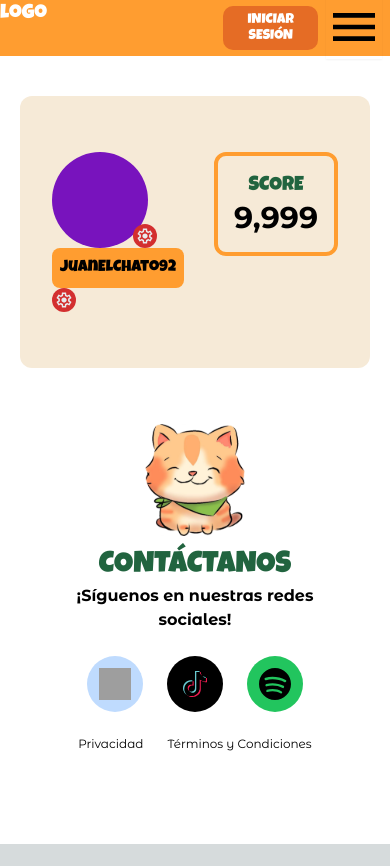
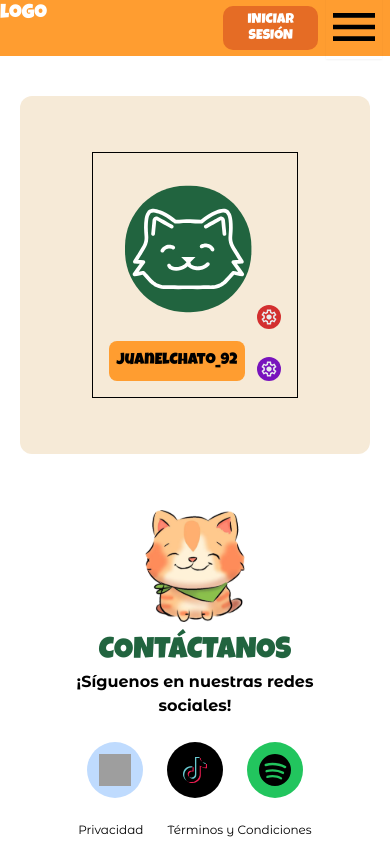
Before and after one commit to Randomlandia/frontend, a Next.js app: page /user in a window 390 px wide. Before the commit the page ends 844 px from the top, so only its background shows below. Built offline with nearby package versions, Linux system fonts and the light colour scheme; grey boxes are pictures that could not be loaded; a web font is replaced by a local one.

Commit message:
avatar component responsive fix

```diff
--- a/components/Avatar.jsx
+++ b/components/Avatar.jsx
@@ -1,21 +1,27 @@
 export default function Avatar() {
   return (
-    <div className="">
-      {/* RANDY ICON FOR USER DEFAULT ONLY + SETTING ICON */}
-      <div className="grid grid-cols-2">
-        <div className="rounded-full bg-lifeL size-24"></div>
-        <div className="content-end">
-          <img src="/icon_redsetting.svg" alt="setting" className="h-6 w-6 " />
+    <div className="border border-black p-4 flex flex-col gap-3">
+      {/* RANDY ICON FOR USER DEFAULT ONLY*/}
+      <div className="relative ">
+        <div className="p-4">
+          <img
+            src="/randy_icon.svg"
+            alt="randy default icon"
+            className="h-32 w-32"
+          />
+        </div>
+        <div className="absolute bottom-0 right-0 ">
+          <img src="/icon_redsetting.svg" alt="" className="h-6 w-6" />
         </div>
       </div>
 
-      {/* CARD USER NAME + SETTING ICON */}
-      <div className="">
-        <div className="bg-lorange rounded-lg p-2 w-fit">
-          <p className="font-lucky text-black">JuanElChato92</p>
+      {/* USER NAME +  SETTING ICON */}
+      <div className="inline-flex gap-3">
+        <div className="bg-lorange p-2 rounded-lg">
+          <p className="font-lucky text-black text-center">JuanElChato_92</p>
         </div>
         <div className="content-end">
-          <img src="/icon_redsetting.svg" alt="setting" className="h-6 w-6 " />
+          <img src="/icon_purplesetting.svg" alt="" className="h-6 w-6" />
         </div>
       </div>
     </div>
--- a/pages/user/index.jsx
+++ b/pages/user/index.jsx
@@ -15,14 +15,14 @@ export default function User() {
             <Avatar />
           </div>
 
-          {/* SCORE */}
+          {/* SCORE
           <div className="border-4 h-fit p-4 rounded-xl border-lorange ">
             {" "}
             <p className="font-lucky text-dgreen text-xl text-center">SCORE</p>
             <p className="font-mont font-semibold text-black text-3xl text-center">
               9,999
             </p>
-          </div>
+          </div> */}
         </div>
 
         {/* BOTONES HACIA SUBMENUS
```
Also changed, not shown: public/randy_icon.svg (added).
